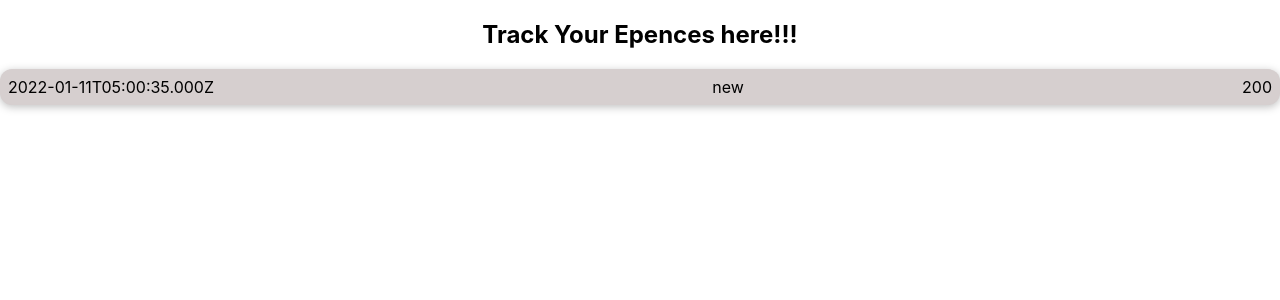
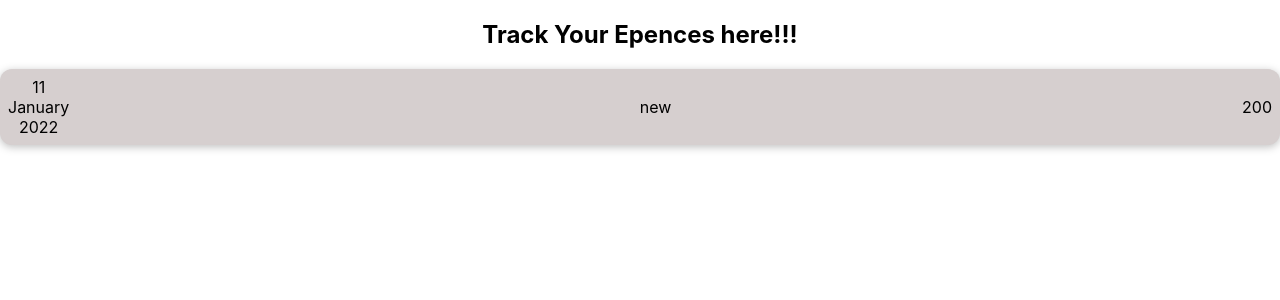
Before and after one commit to prabhashrai02/expence_tracker, a React (Create React App) app: page / in a window 1280 px wide. Shown: the top 300 px of the page. Built offline with nearby package versions, Linux system fonts and the light colour scheme.

Commit message:
converted date to readable form

```diff
--- a/src/Components/expencesItem/expenceItem.js
+++ b/src/Components/expencesItem/expenceItem.js
@@ -1,9 +1,16 @@
 import './expenceItem.css';
 
 function ExpenceItem(props) {
+    const day= props.date.toLocaleString('en-US', {day: '2-digit'});
+    const month= props.date.toLocaleString('en-US', {month: 'long'});
+    const year= props.date.getFullYear();
     return (
         <div className="expence_item">
-            <div>{props.date.toISOString()}</div>
+            <div>
+                {day} <br/>
+                {month} <br/>
+                {year}
+            </div>
             <div>{props.title}</div>
             <div>{props.amount}</div>
         </div>
```
